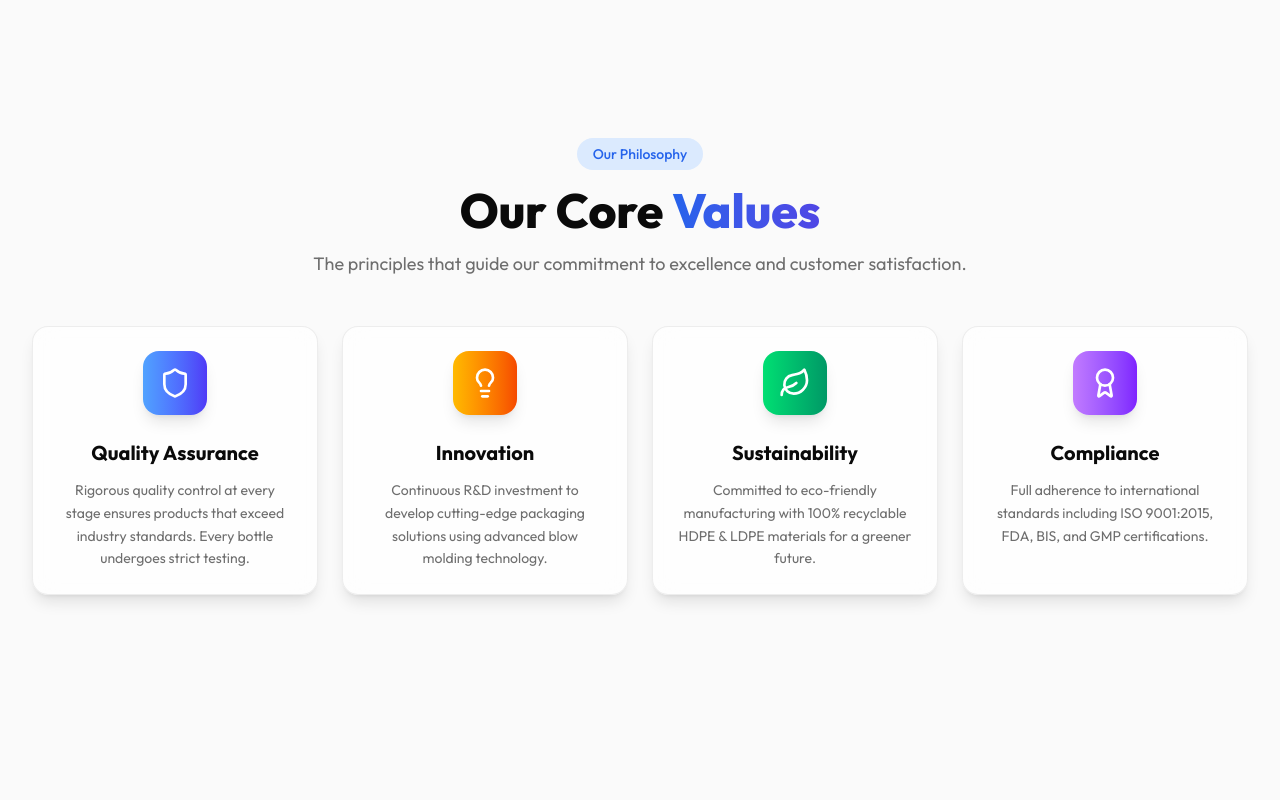
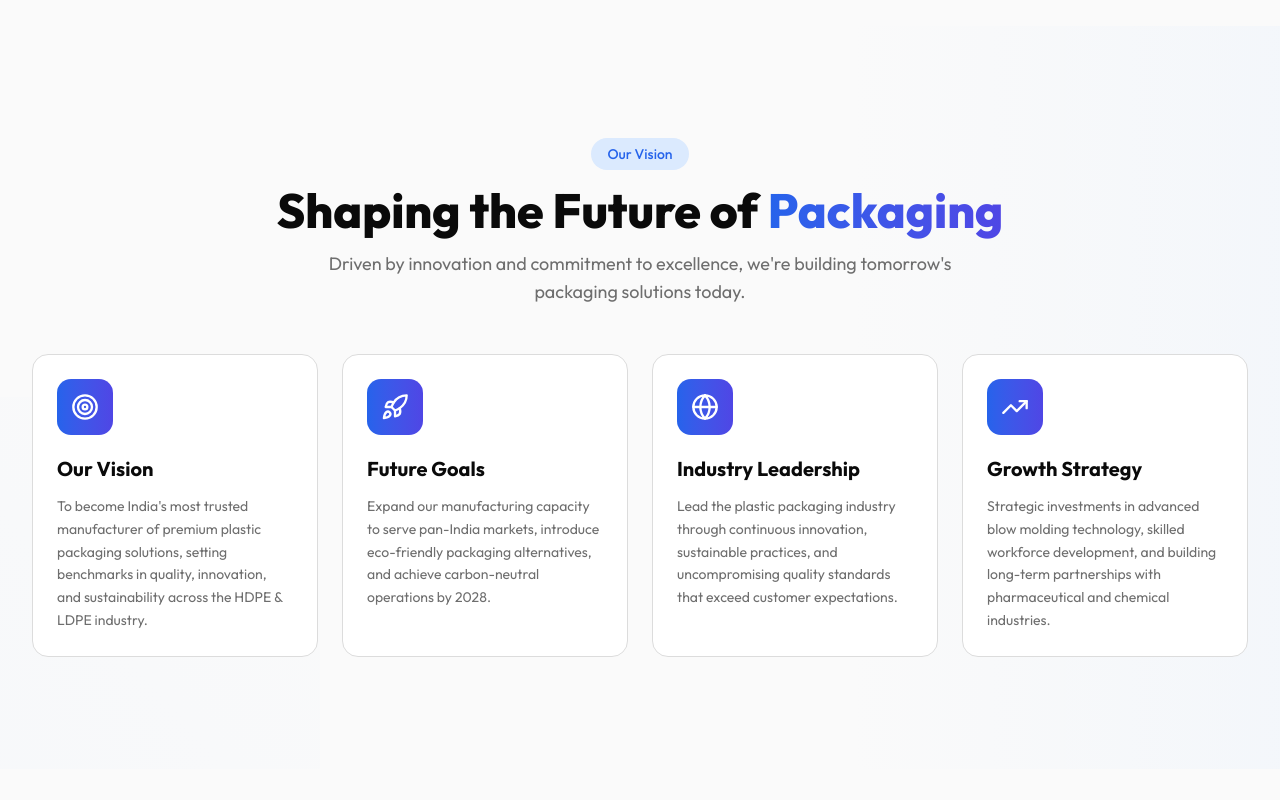
Before and after one commit to Khetesh-Deore/Adishri-Enterprises, a React (Vite) app in the folder Adishri-Enterprises/: page / in a window 1280 px wide. Shown: the part 1520-2320 px from the top of the page. Built offline with nearby package versions, Linux system fonts and the light colour scheme.

Commit message:
vision  section

```diff
--- a/Adishri-Enterprises/src/App.jsx
+++ b/Adishri-Enterprises/src/App.jsx
@@ -4,6 +4,7 @@ import {
   Navbar,
   Hero,
   Excellence,
+  Vision,
   CoreValues,
   ProductCollection,
   Standards,
@@ -19,6 +20,7 @@ function App() {
         <main>
           <Hero />
           <Excellence />
+          <Vision />
           <CoreValues />
           <ProductCollection />
           <Standards />
--- a/Adishri-Enterprises/src/models/index.js
+++ b/Adishri-Enterprises/src/models/index.js
@@ -4,3 +4,4 @@ export * from "./statsData";
 export * from "./valuesData";
 export * from "./productData";
 export * from "./themeData";
+export * from "./visionData";
--- a/Adishri-Enterprises/src/models/navigationData.js
+++ b/Adishri-Enterprises/src/models/navigationData.js
@@ -4,7 +4,7 @@ export const navLinks = [
   { id: 2, name: "About", href: "#about" },
   { id: 3, name: "Vision", href: "#vision" },
   { id: 4, name: "Products", href: "#products" },
-  { id: 5, name: "Gallery", href: "#gallery" },
+  // { id: 5, name: "Gallery", href: "#gallery" },
   { id: 6, name: "Contact", href: "#contact" }
 ];
 
@@ -15,7 +15,7 @@ export const footerLinks = {
     { name: "About Us", href: "#about" },
     { name: "Our Vision", href: "#vision" },
     { name: "Products", href: "#products" },
-    { name: "Gallery", href: "#gallery" },
+    // { name: "Gallery", href: "#gallery" },
     { name: "Contact", href: "#contact" }
   ],
   credentials: [
--- /dev/null
+++ b/Adishri-Enterprises/src/models/visionData.js
@@ -0,0 +1,25 @@
+// Vision Data Model
+import { Target, Rocket, Globe, TrendingUp } from "lucide-react";
+
+export const visionCards = [
+  {
+    icon: Target,
+    title: "Our Vision",
+    description: "To become India's most trusted manufacturer of premium plastic packaging solutions, setting benchmarks in quality, innovation, and sustainability across the HDPE & LDPE industry."
+  },
+  {
+    icon: Rocket,
+    title: "Future Goals",
+    description: "Expand our manufacturing capacity to serve pan-India markets, introduce eco-friendly packaging alternatives, and achieve carbon-neutral operations by 2028."
+  },
+  {
+    icon: Globe,
+    title: "Industry Leadership",
+    description: "Lead the plastic packaging industry through continuous innovation, sustainable practices, and uncompromising quality standards that exceed customer expectations."
+  },
+  {
+    icon: TrendingUp,
+    title: "Growth Strategy",
+    description: "Strategic investments in advanced blow molding technology, skilled workforce development, and building long-term partnerships with pharmaceutical and chemical industries."
+  }
+];
--- a/Adishri-Enterprises/src/views/components/Footer.jsx
+++ b/Adishri-Enterprises/src/views/components/Footer.jsx
@@ -1,5 +1,6 @@
 // Footer Component - Site Footer with Links
-import { motion } from "framer-motion";
+import { useState, useEffect } from "react";
+import { motion, AnimatePresence } from "framer-motion";
 import { Facebook, Twitter, Linkedin, Instagram, Mail, Phone, MapPin, ArrowUp } from "lucide-react";
 import { footerLinks, socialLinks, contactInfo } from "../../models/navigationData";
 import { useScrollToSection } from "../../controllers/useScroll";
@@ -9,6 +10,21 @@ const socialIcons = { Facebook, Twitter, Linkedin, Instagram };
 
 export default function Footer() {
   const { scrollToTop } = useScrollToSection();
+  const [showScrollTop, setShowScrollTop] = useState(false);
+
+  // Show button only when scrolled past home section (after ~100vh)
+  useEffect(() => {
+    const handleScroll = () => {
+      const scrollY = window.scrollY;
+      const threshold = window.innerHeight * 0.5; // Show after scrolling 50% of viewport
+      setShowScrollTop(scrollY > threshold);
+    };
+
+    window.addEventListener("scroll", handleScroll, { passive: true });
+    handleScroll(); // Check initial position
+
+    return () => window.removeEventListener("scroll", handleScroll);
+  }, []);
 
   return (
     <footer className="bg-gradient-to-br from-gray-900 via-gray-800 to-gray-900 text-gray-300 relative overflow-hidden">
@@ -131,17 +147,22 @@ export default function Footer() {
         </div>
       </div>
 
-      {/* Scroll to Top */}
+      {/* Scroll to Top - Only visible when not at home */}
+      <AnimatePresence>
+        {showScrollTop && (
           <motion.button
             onClick={scrollToTop}
             className="fixed bottom-6 right-6 w-12 h-12 rounded-full bg-primary text-primary-foreground shadow-lg flex items-center justify-center hover:bg-primary-hover transition-colors z-50"
+            initial={{ opacity: 0, scale: 0.5 }}
+            animate={{ opacity: 1, scale: 1 }}
+            exit={{ opacity: 0, scale: 0.5 }}
             whileHover={{ scale: 1.1 }}
             whileTap={{ scale: 0.9 }}
-        initial={{ opacity: 0 }}
-        animate={{ opacity: 1 }}
           >
             <ArrowUp className="w-5 h-5" />
           </motion.button>
+        )}
+      </AnimatePresence>
     </footer>
   );
 }
--- /dev/null
+++ b/Adishri-Enterprises/src/views/components/Vision.jsx
@@ -0,0 +1,59 @@
+// Vision Component - Future Goals & Company Direction
+import { motion } from "framer-motion";
+import { visionCards } from "../../models/visionData";
+import { staggerContainer, staggerItem } from "../../controllers/useAnimations";
+import { SectionHeading } from "../shared";
+
+export default function Vision() {
+  return (
+    <section id="vision" className="py-20 md:py-28 bg-background relative overflow-hidden">
+      {/* Background decoration */}
+      <div className="absolute top-0 right-0 w-1/3 h-full bg-gradient-to-l from-primary-soft/20 to-transparent pointer-events-none" />
+      <div className="absolute bottom-0 left-0 w-1/4 h-1/2 bg-gradient-to-tr from-primary-soft/10 to-transparent pointer-events-none" />
+
+      <div className="max-w-7xl mx-auto px-4 sm:px-6 lg:px-8 relative z-10">
+        <SectionHeading
+          subtitle="Our Vision"
+          title="Shaping the Future of"
+          highlight="Packaging"
+          description="Driven by innovation and commitment to excellence, we're building tomorrow's packaging solutions today."
+        />
+
+        {/* Vision Cards Grid */}
+        <motion.div
+          variants={staggerContainer}
+          initial="hidden"
+          whileInView="visible"
+          viewport={{ once: true, amount: 0.2 }}
+          className="grid sm:grid-cols-2 lg:grid-cols-4 gap-6 mt-12"
+        >
+          {visionCards.map((card, index) => {
+            const Icon = card.icon;
+            return (
+              <motion.div
+                key={index}
+                variants={staggerItem}
+                className="p-6 rounded-2xl bg-card border border-border hover:shadow-xl hover:-translate-y-2 transition-all duration-300 group"
+              >
+                {/* Icon */}
+                <div className="w-14 h-14 rounded-xl bg-gradient-to-r from-gradient-from to-gradient-to flex items-center justify-center mb-5 group-hover:scale-110 transition-transform duration-300">
+                  <Icon className="w-7 h-7 text-white" />
+                </div>
+
+                {/* Title */}
+                <h3 className="text-xl font-bold text-foreground mb-3">
+                  {card.title}
+                </h3>
+
+                {/* Description */}
+                <p className="text-muted-foreground text-sm leading-relaxed">
+                  {card.description}
+                </p>
+              </motion.div>
+            );
+          })}
+        </motion.div>
+      </div>
+    </section>
+  );
+}
--- a/Adishri-Enterprises/src/views/components/index.js
+++ b/Adishri-Enterprises/src/views/components/index.js
@@ -2,6 +2,7 @@
 export { default as Navbar } from "./Navbar";
 export { default as Hero } from "./Hero";
 export { default as Excellence } from "./Excellence";
+export { default as Vision } from "./Vision";
 export { default as CoreValues } from "./CoreValues";
 export { default as ProductCollection } from "./ProductCollection";
 export { default as Standards } from "./Standards";
```
Lines whose indentation alone changed are shown as unchanged.
